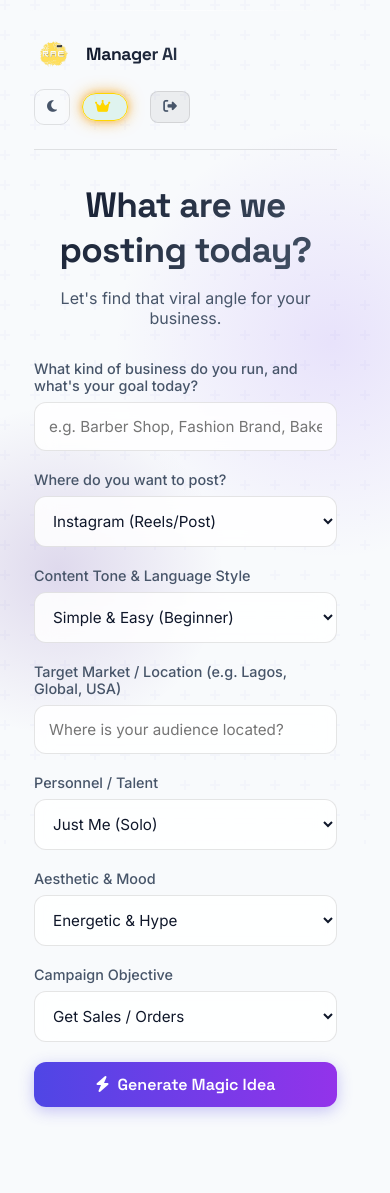
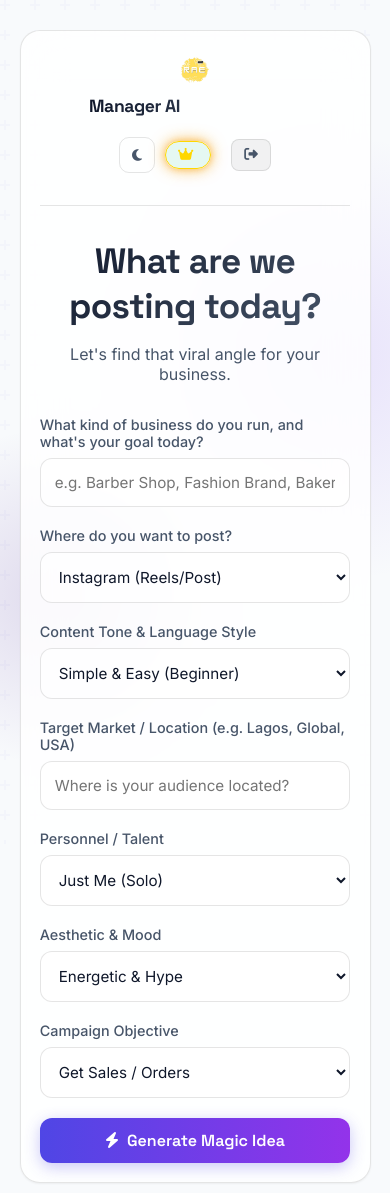
Before and after one commit to kingnigelpat/manager-ai, a Flask app: page /dashboard in a window 390 px wide. Before the commit the page ends 1117 px from the top, so only its background shows below. Run offline with Flask 3, Linux system fonts and the light colour scheme; the visitor is signed in with stand-in values (Sample User, id 1); data comes from the database, SQL or seed files in the repository; some libraries are stand-ins or nearby versions.

Commit message:
Major responsiveness overhaul for mobile devices

```diff
--- a/static/style.css
+++ b/static/style.css
@@ -174,12 +174,13 @@ h3,
     border: 1px solid var(--border-color);
     border-radius: 24px;
     padding: 3rem;
-    width: 100%;
+    width: 95%;
     max-width: 800px;
     box-shadow: var(--shadow-lg);
     position: relative;
     overflow: hidden;
     transition: all 0.5s ease;
+    margin: 20px auto;
 }
 
 .auth-container {
@@ -825,32 +826,21 @@ main {
 }
 
 @media (max-width: 768px) {
-    .container {
-        padding: 1.5rem;
-        border-radius: 20px;
-        width: 100%;
-        margin: 10px;
-        box-shadow: none;
-        /* Simplify on mobile */
-        border: none;
-        background: transparent;
-        /* Remove heavy glass on mobile for perf */
-        backdrop-filter: none;
+    body {
+        align-items: flex-start;
+        padding-top: 20px;
     }
 
-    /* Re-add card bg to content areas if container is transparent */
-    .intro-container .feature-card,
-    .result-card,
-    .form-group input,
-    .form-group select {
+    .container {
+        padding: 1.2rem;
+        border-radius: 20px;
+        width: calc(100% - 20px);
+        margin: 10px auto;
+        box-shadow: var(--shadow-sm);
+        border: 1px solid var(--border-color);
         background: var(--card-bg);
-        backdrop-filter: blur(10px);
-        -webkit-backdrop-filter: blur(10px);
-    }
-
-    [data-theme="light"] .container {
-        background: transparent;
-        box-shadow: none;
+        backdrop-filter: blur(20px);
+        -webkit-backdrop-filter: blur(20px);
     }
 
     .intro-hero h1 {
@@ -1097,3 +1087,57 @@ main {
         text-align: center;
     }
 }
+
+
+/* Extra Mobile Optimizations */
+@media (max-width: 600px) {
+    header {
+        flex-direction: column;
+        align-items: center;
+        text-align: center;
+        padding-bottom: 2rem;
+        gap: 20px;
+    }
+
+    .header-right {
+        width: 100%;
+        justify-content: center;
+        flex-wrap: wrap;
+        gap: 10px;
+    }
+
+    .logo {
+        flex-direction: column;
+        gap: 5px;
+    }
+
+    .logo-text {
+        font-size: 1.1rem;
+    }
+
+    .intro-hero h1 {
+        font-size: 2rem;
+    }
+
+    .feature-grid {
+        grid-template-columns: 1fr;
+    }
+
+    .action-area button {
+        width: 100%;
+    }
+
+    .result-markdown-body {
+        padding: 15px;
+        font-size: 0.9rem;
+    }
+
+    .result-markdown-body table {
+        display: block;
+        overflow-x: auto;
+    }
+
+    .pricing-grid {
+        grid-template-columns: 1fr;
+    }
+}
```
